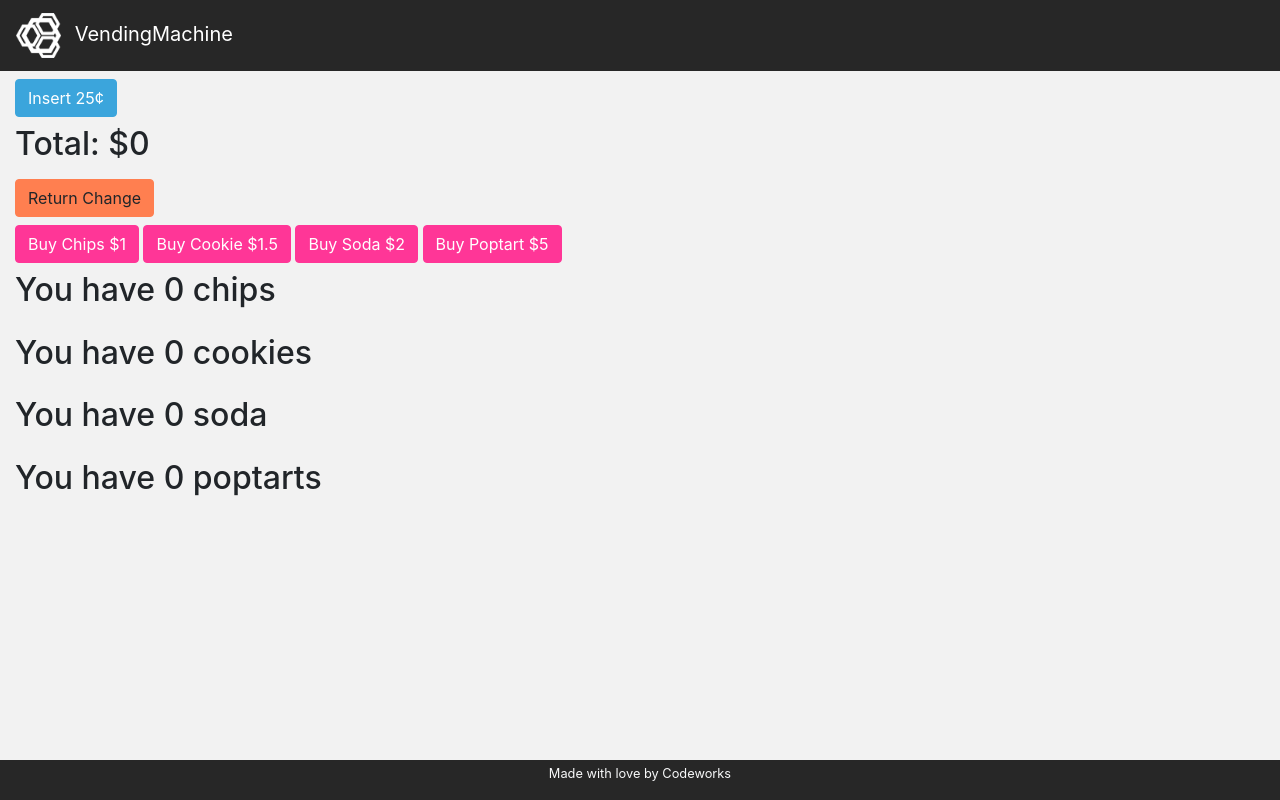
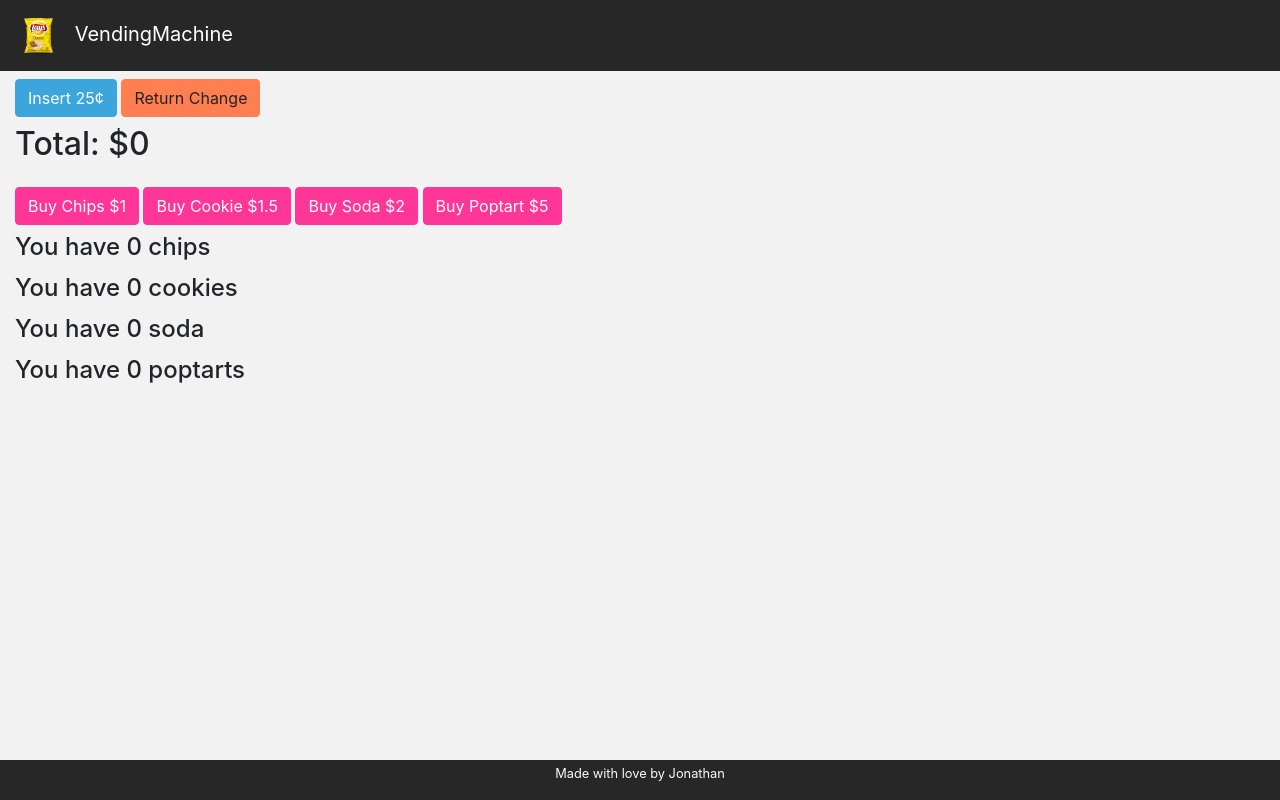
Before and after one commit to Jo-nathanWright/vendingMachine, a website with bundled scripts: page index.html in a window 1280 px wide. Built offline with nearby package versions, Linux system fonts and the light colour scheme.

Commit message:
More Minor Changes

```diff
--- a/index.html
+++ b/index.html
@@ -13,7 +13,7 @@
     <header>
         <nav class="navbar navbar-dark navbar-expand bg-dark text-light">
             <a class="navbar-brand" href="#">
-                <img src="assets/img/logo.png" width="45" height="45" alt="" loading="lazy">
+                <img src="assets/img/potato-chips.png" width="45" height="45" alt="" loading="lazy">
                 <span class="ml-2">VendingMachine</span>
             </a>
         </nav>
@@ -22,10 +22,10 @@
         <div class="py-2">
             <button type="button" class="btn btn-primary" onclick="app.machinesController.insert()">Insert
                 25¢</button>
+            <button type="button" class="btn btn-warning" onclick="app.machinesController.return()">Return
+                Change</button>
             <!-- Alt 0162 -->
             <h2 class="py-2">Total: $<span id="total">0</span></h2>
-            <button type="button" class="btn btn-warning" onclick="app.machinesController.return()">Return
-                Change</button>
         </div>
         <div>
             <button type="button" class="btn btn-secondary" onclick="app.machinesController.buy('Chips')">Buy
@@ -36,16 +36,16 @@
                 Soda $2</button>
             <button type="button" class="btn btn-secondary" onclick="app.machinesController.buy('Poptart')">Buy
                 Poptart $5</button>
-            <h2 class="py-2">You have <span id="Chips">0</span> chips</h2>
-            <h2 class="py-2">You have <span id="Cookie">0</span> cookies</h2>
-            <h2 class="py-2">You have <span id="Soda">0</span> soda</h2>
-            <h2 class="py-2">You have <span id="Poptart">0</span> poptarts</h2>
+            <h4 class="pt-2">You have <span id="Chips">0</span> chips</h4>
+            <h4 class="pt-1">You have <span id="Cookie">0</span> cookies</h4>
+            <h4 class="pt-1">You have <span id="Soda">0</span> soda</h4>
+            <h4 class="pt-1">You have <span id="Poptart">0</span> poptarts</h4>
         </div>
     </main>
     <footer class="container-fluid bg-dark text-light">
         <div class="row text-center">
             <div class="col">
-                <p><small>Made with love by Codeworks</small></p>
+                <p><small>Made with love by Jonathan</small></p>
             </div>
         </div>
     </footer>
```
Also changed, not shown: assets/img/potato-chips.png (added).
